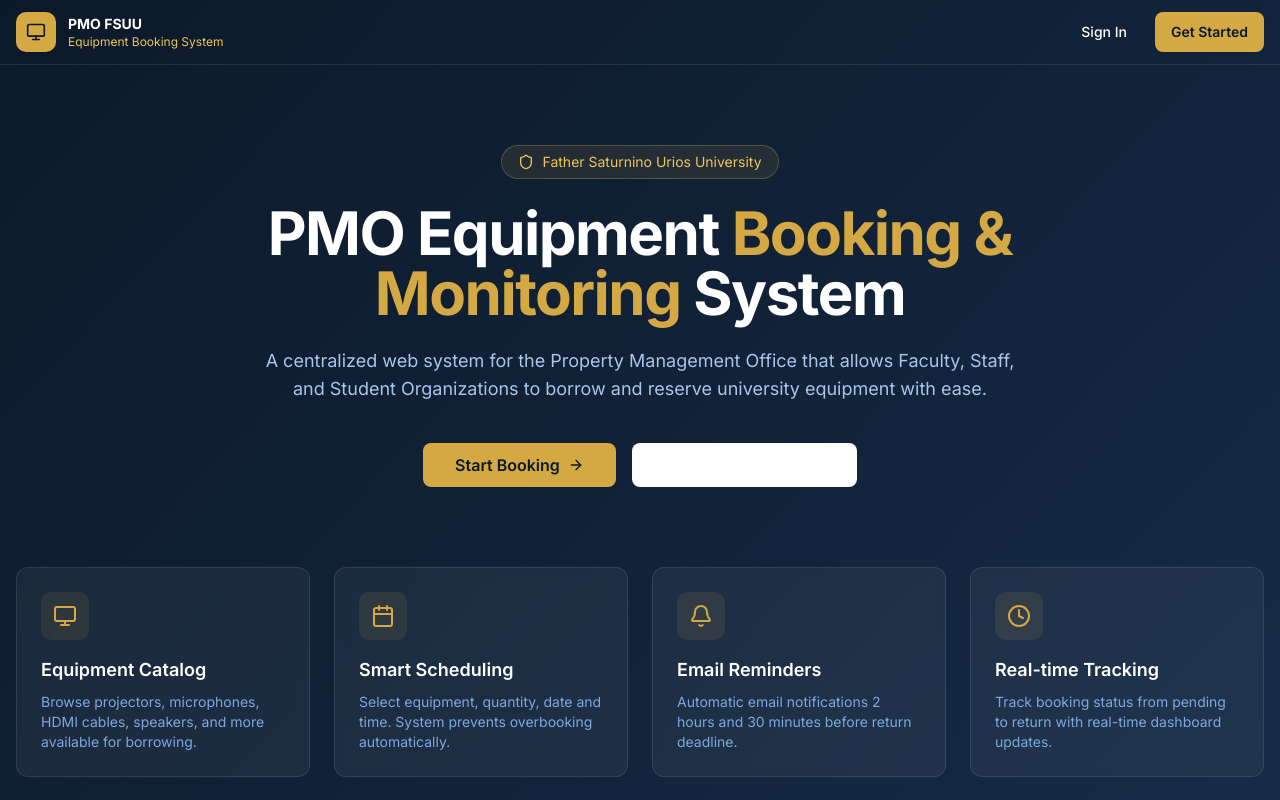
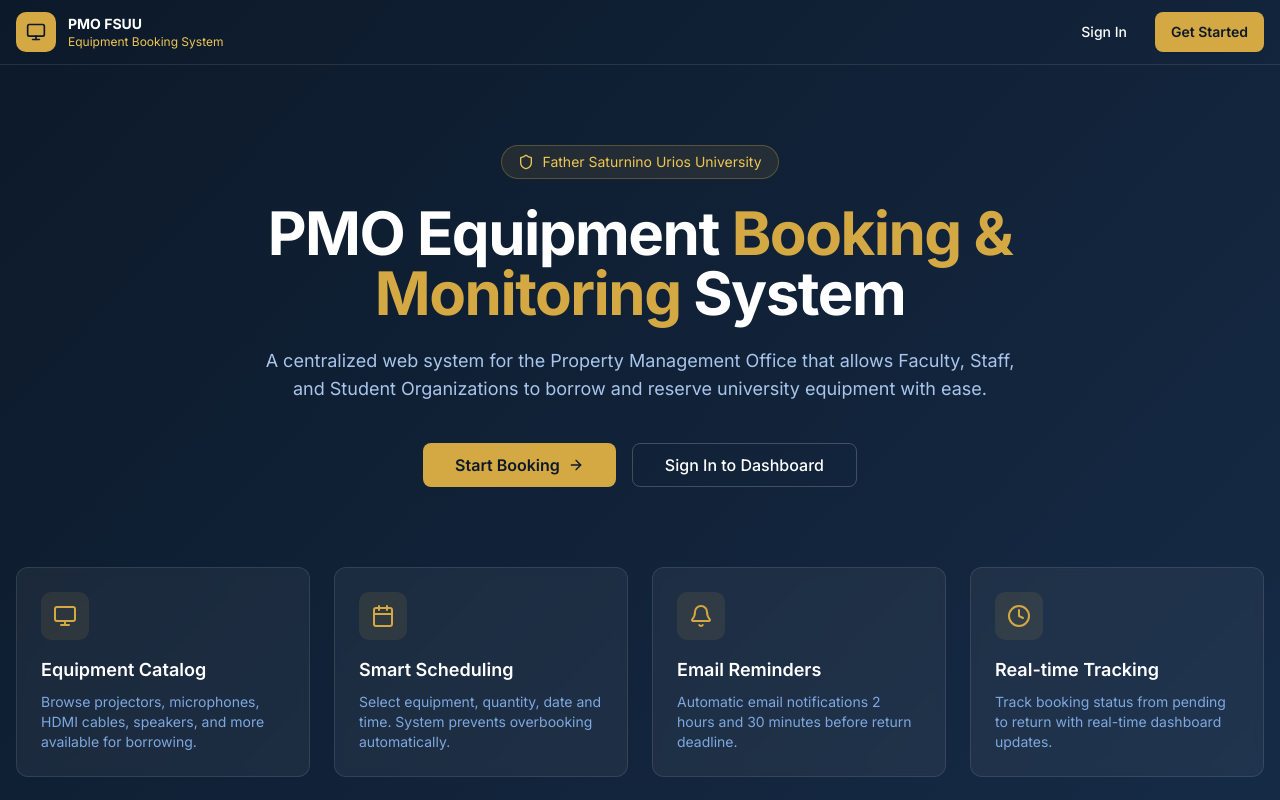
Before and after one commit to Jayson1215/PMO, a Next.js app: page / in a window 1280 px wide. Shown: the top 800 px of the page. Built offline with nearby package versions, Linux system fonts and the light colour scheme.

Commit message:
fix: Sign In to Dashboard button text invisible (white on white)

```diff
--- a/src/app/page.tsx
+++ b/src/app/page.tsx
@@ -66,8 +66,8 @@
             <Link href="/login">
               <Button
                 size="lg"
-                variant="outline"
-                className="gap-2 border-white/20 text-base text-white hover:bg-white/10"
+                variant="ghost"
+                className="gap-2 border border-white/20 text-base text-white hover:bg-white/10 hover:text-white"
               >
                 Sign In to Dashboard
               </Button>
```
